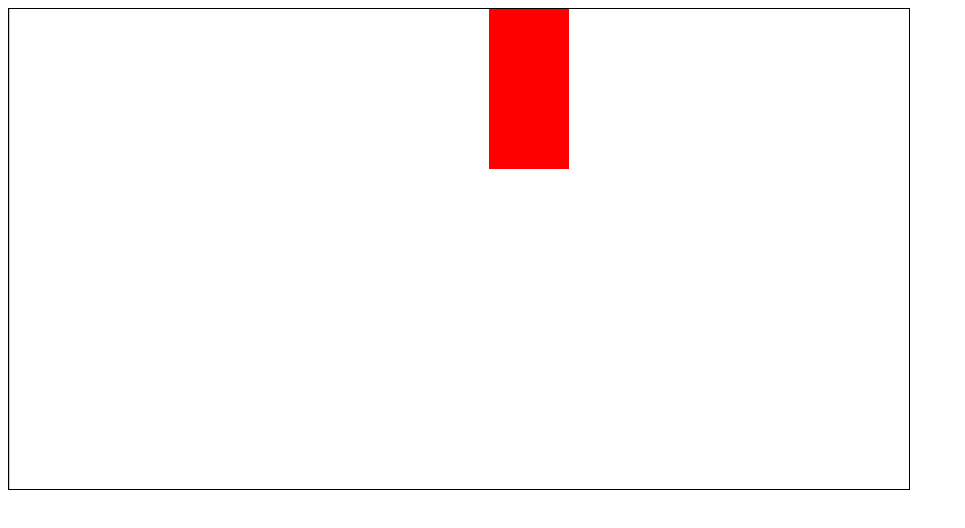
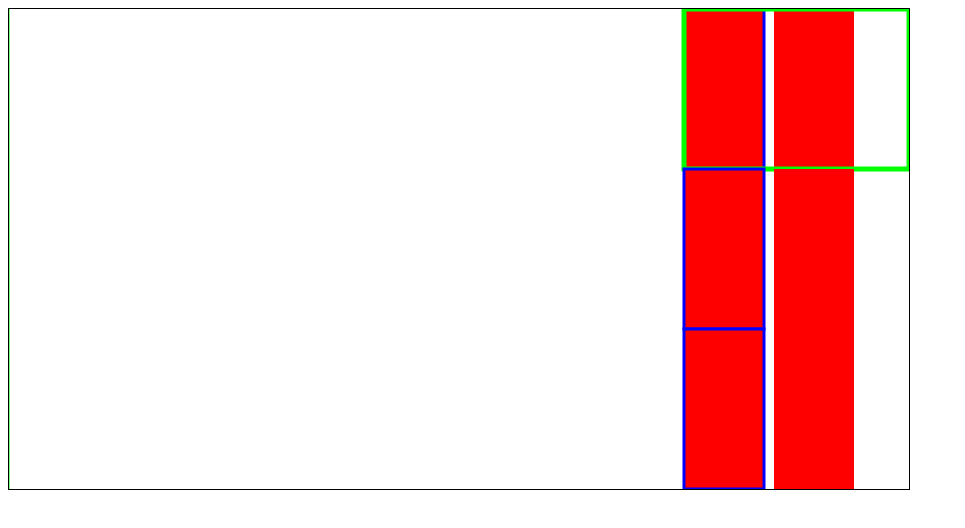
Before and after one commit to luqui/polyrhythmia, a plain HTML site: page index.html in a window 1280 px wide. Shown: the whole page, without its empty margins (0-965 px from the left). Drawn offline with nearby package versions, Linux system fonts and the light colour scheme.

Commit message:
palettes

```diff
--- a/index.html
+++ b/index.html
@@ -10,7 +10,7 @@
     jQuery(function() {
         var M = PolyrhythmiaModule(jQuery);
         var MIDI = MidiModule();
-        var game = new M.Game(3, new M.Bounds(0, 0, 640, 480));
+        var game = new M.Game(3, new M.Bounds(0, 0, 900, 480));
 
         var midi = null;
 
@@ -51,12 +51,16 @@
                     gameLoop();
                     break;
                 case 37: // left
+                    game.prevItem();
+                    redraw();
                     break;
                 case 38: // up
                     game.prevTrack();
                     redraw();
                     break;
                 case 39: // right
+                    game.nextItem();
+                    redraw();
                     break;
                 case 40: // down
                     game.nextTrack();
--- a/main.js
+++ b/main.js
@@ -109,13 +109,35 @@ $$.Palette.prototype.add = function(rhythm, count) {
 $$.Palette.prototype.draw = function(ctx, grid) {
     var x = 0;
     for (var i = 0; i < this._rhythms.length; i++) {
-        let size = this._rhythms[i].size()
-        this._rhythms[i].draw(ctx, grid, x);
+        let size = this._rhythms[i].rhythm.size()
+        this._rhythms[i].rhythm.draw(ctx, grid, x);
         if (i == this._selected) {
-            ctx.strokeStyle = '#00ff00';
-            ctx.strokeRect(grid.locateX(x), grid.locateY(0), grid.locateX(x + size), grid.locateY(1));
+            ctx.strokeStyle = '#0000ff';
+            ctx.lineWidth = 3;
+            ctx.strokeRect(grid.locateX(x), grid.locateY(0), grid.locateX(x+size)-grid.locateX(x), grid.locateY(1)-grid.locateY(0));
         }
         x += size + 1;
+    }
+};
+
+$$.Palette.prototype.nextItem = function() {
+    if (this._rhythms && this._selected < this._rhythms.length-1) {
+        this._selected++;
+    }
+};
+
+$$.Palette.prototype.prevItem = function() {
+    if (this._rhythms && this._selected > 0) {
+        this._selected--;
+    }
+};
+
+$$.Palette.prototype.current = function() {
+    if (this._rhythms) {
+        return this._rhythms[this._selected].rhythm;
+    }
+    else {
+        return null;
     }
 };
 
@@ -202,27 +224,41 @@ $$.Game = function(numtracks, bounds) {
     this.bounds = bounds;
     var slice = this.bounds.sliceX(0.75);
     this.sequence = new $$.Sequence(numtracks, slice[0]);
+    this.time = -1e-3;  // so we play first note
 
-    this.piece = this.genRhythm();
-    this.pieceColBounds = slice[1];
-    this.pieceRow = 0;
+    this.palettes = [];
+    for (var i = 0; i < numtracks; i++) {
+        let pal = new $$.Palette();
+        pal.add(this.genRhythm());
+        pal.add(this.genRhythm());
+        this.palettes.push(pal);
+    }
 
-    this.time = -1e-3;  // so we play first note
+    this.paletteBounds = slice[1];
+    this.activeRow = 0;
 };
 
 $$.Game.prototype.draw = function(ctx) {
     this.sequence.draw(ctx);
-    if (this.piece) {
-        let ybounds = this.sequence.rowYBounds(this.pieceRow);
-        this.piece.draw(ctx, new $$.Grid(this.pieceColBounds.x0, ybounds[0], this.pieceColBounds.x0 + 10, ybounds[1]), 0);
-    }
 
     let grid = this.sequence.grid();
     ctx.strokeStyle = '#00ff00';
+    ctx.lineWidth = 1;
     ctx.beginPath();
     ctx.moveTo(grid.locateX(this.time), grid.locateY(0));
     ctx.lineTo(grid.locateX(this.time), grid.locateY(1));
     ctx.stroke();
+
+    for (var i = 0; i < this.palettes.length; i++) {
+        let ybounds = this.sequence.rowYBounds(i);
+        this.palettes[i].draw(ctx,
+            new $$.Grid(this.paletteBounds.x0, ybounds[0], this.paletteBounds.x0+10, ybounds[1]));
+        if (this.activeRow == i) {
+            ctx.strokeStyle = '#00ff00';
+            ctx.lineWidth = 5;
+            ctx.strokeRect(this.paletteBounds.x0, ybounds[0], this.paletteBounds.x1-this.paletteBounds.x0, ybounds[1]-ybounds[0]);
+        }
+    }
 };
 
 $$.Game.prototype.genRhythm = function() {
@@ -230,18 +266,26 @@ $$.Game.prototype.genRhythm = function() {
 };
 
 $$.Game.prototype.insert = function() {
-    if (this.piece) {
-        this.sequence.insert(this.pieceRow, this.piece);
-        this.piece = this.genRhythm();
+    var rhythm = this.palettes[this.activeRow].current();
+    if (rhythm) {
+        this.sequence.insert(this.activeRow, rhythm);
     }
 };
 
 $$.Game.prototype.prevTrack = function() {
-    if (this.pieceRow > 0) { this.pieceRow--; }
+    if (this.activeRow > 0) { this.activeRow--; }
 };
 
 $$.Game.prototype.nextTrack = function() {
-    if (this.pieceRow < this.sequence.numTracks()-1) { this.pieceRow++; }
+    if (this.activeRow < this.palettes.length-1) { this.activeRow++; }
+};
+
+$$.Game.prototype.prevItem = function() {
+    this.palettes[this.activeRow].prevItem();
+};
+
+$$.Game.prototype.nextItem = function() {
+    this.palettes[this.activeRow].nextItem();
 };
 
 $$.Game.prototype.advance = function(midi, dt) {
```
